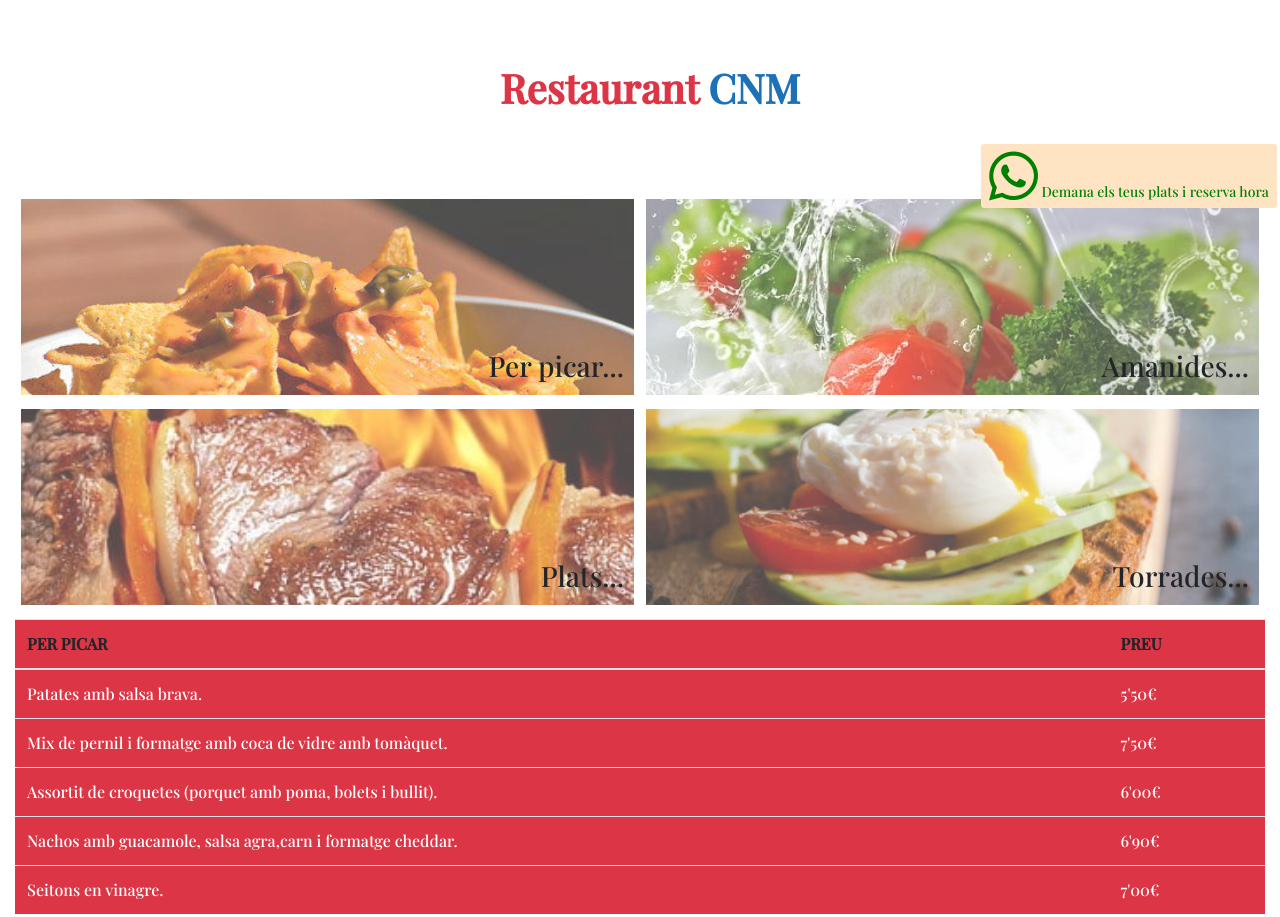
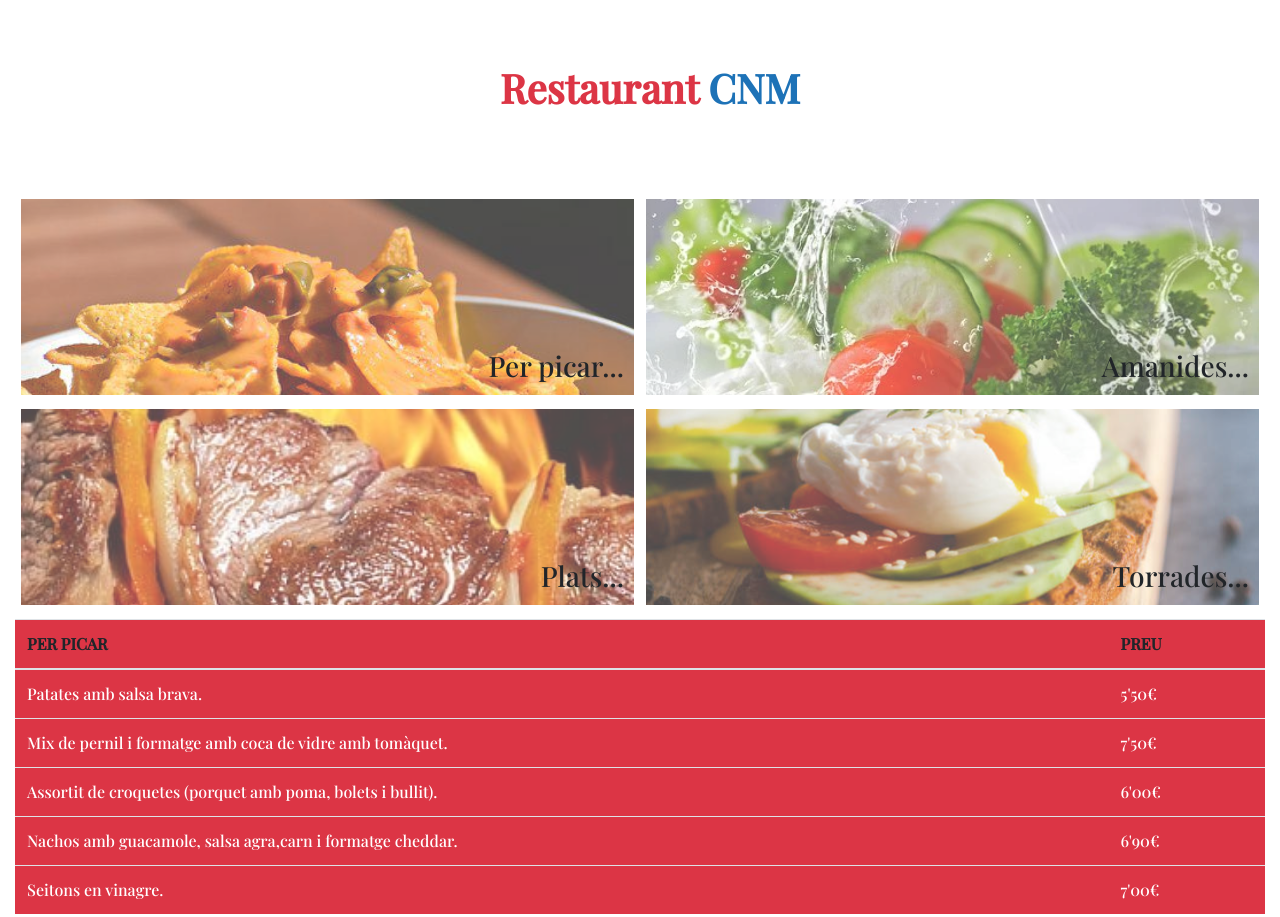
Before and after one commit to restaurantcnm/barcnm, a plain HTML site: page index.html in a window 1280 px wide. Shown: the top 917 px of the page. Drawn offline with nearby package versions, Linux system fonts and the light colour scheme.

Commit message:
Update index.html

```diff
--- a/index.html
+++ b/index.html
@@ -28,10 +28,7 @@
     <header>
       <h1>Restaurant <span class="cnm">CNM</span></h1>
 
-      <a class="btn-sm green-color whatsApp" href="https://api.whatsapp.com/send?phone=34634578535">
-        <span class="fa-brands fa-whatsapp fa-4x"></span>
-        Demana els teus plats i reserva hora
-      </a>
+
     </header>
 
     <div class="row container-fluid">
```
